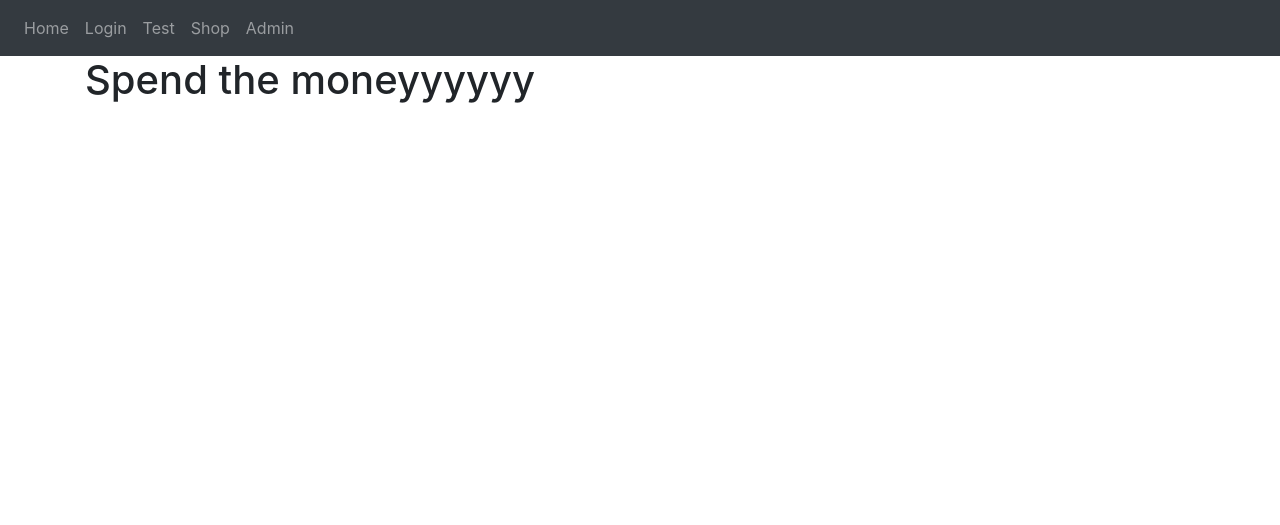
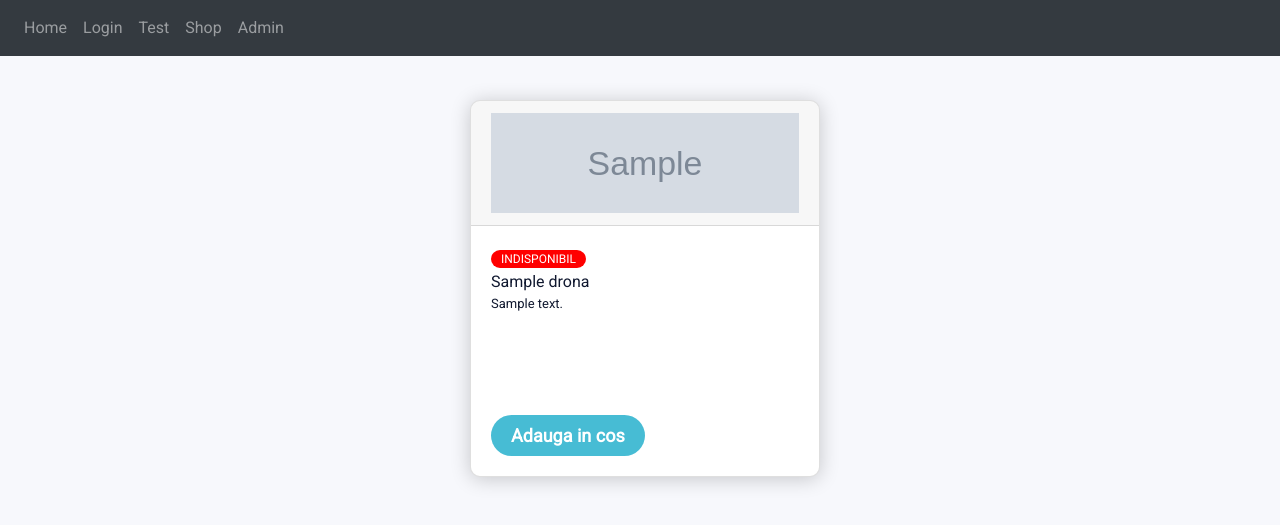
Before and after one commit to mihais137/aplicatietutorialpythonflask, a Python web app: template website/templates/shop.html in a window 1280 px wide. Shown: the top 525 px of the page. Run offline with Jinja, Linux system fonts and the light colour scheme; the template is opened without the code that fills it: most values are stand-ins (such as "Sample title", 1, 10 or a date in 2020); grey boxes marked "Sample" are stand-in pictures; some libraries are stand-ins or nearby versions.

Commit message:
+cod clasament si HTML shop si shop_cart

```diff
--- a/website/templates/shop.html
+++ b/website/templates/shop.html
@@ -1,6 +1,156 @@
-{% extends "base.html" %}
-{% block title %}Shop - DroWo 23{% endblock %}
+{% extends "base.html" %} {% block title %} Shop {% endblock %}
 
-{% block content %}
-    <h1>Spend the moneyyyyyy</h1>
+{% block content%}
+
+<br>
+{% for product in products: %}
+<div class="container">
+    <div class="card">
+      <div class="card-header">
+        <img src= {{Drona.image}} alt="rover" />
+      </div>
+      <div class="card-body">
+        <div class ="tags">
+        {%if Drona.stoc > 0:%}
+        <span class="tag tag-green"> Disponibil</span> <br>
+        {%else%}
+        <span class="tag tag-red"> Indisponibil</span> <br>
+        {%endif%}
+        </div>
+          {{Drona.name}}
+        </h4>
+        <p>
+          {{Drona.descriere}}
+        </p>
+        <div class="user">
+          <div class="user-info">
+            <form method = "POST">
+            <button class ="bn3637 bn36" name ='button' value = {{Drona.code}}> Adauga in cos</button>
+            </form>
+          </div>
+        </div>
+      </div>
+    </div>
+
+
+
+{% endfor %}
+
+
+<style>
+@import url("https://fonts.googleapis.com/css2?family=Roboto&display=swap");
+* {
+  box-sizing: border-box;
+}
+body {
+  /* display: flex; */
+  justify-content: center;
+  align-items: center;
+  margin: auto;
+  background-color: #f7f8fc;
+  font-family: "Roboto", sans-serif;
+  color: #10182f;
+}
+.container {
+  display: flex;
+  width: 400px;
+  justify-content: space-evenly;
+  flex-wrap: wrap;
+  padding-top: 10px;
+}
+.card {
+  margin:0%;
+  background-color: #fff;
+  border-radius: 10px;
+  box-shadow: 0 2px 20px rgba(0, 0, 0, 0.2);
+  overflow: hidden;
+  width: 350px;
+}
+.card-header img {
+  width: 100%;
+  height: 100px;
+  object-fit: cover;
+}
+.card-body {
+  display: flex;
+  flex-direction: column;
+  justify-content: center;
+  align-items: flex-start;
+  padding: 20px;
+  min-height: 250px;
+}
+.tag {
+  background: #cccccc;
+  border-radius: 50px;
+  font-size: 12px;
+  margin: 0;
+  color: #fff;
+  padding: 2px 10px;
+  text-transform: uppercase;
+  cursor: pointer;
+}
+.tag-teal {
+  background-color: #47bcd4;
+}
+
+.tag-red{
+  background-color: red;
+}
+
+.tag-green{
+  background-color: green;
+}
+
+
+.card-body p {
+  font-size: 13px;
+  margin: 0 0 40px;
+}
+.user {
+  display: flex;
+  margin-top: auto;
+}
+
+.user img {
+  border-radius: 50%;
+  width: 40px;
+  height: 40px;
+  margin-right: 10px;
+}
+.user-info h5 {
+  margin: 0;
+}
+.user-info small {
+  color: blue;
+}
+
+.bn3637 {
+  background-color: #47bcd4;
+  display: inline-flex;
+  align-items: center;
+  justify-content: center;
+  padding: 0.2rem 1rem;
+  font-family: "Roboto", sans-serif;
+  font-weight: 700;
+  font-size: 18px;
+  text-align: center;
+  text-decoration: none;
+  color: white;
+  backface-visibility: hidden;
+  border: 0.3rem solid transparent;
+  border-radius: 3rem;
+}
+
+.bn36 {
+  transition: transform 0.2s cubic-bezier(0.235, 0, 0.05, 0.95);
+}
+
+.bn36:hover {
+  transform: perspective(1px) scale3d(1.044, 1.044, 1) translateZ(0) !important;
+}
+
+</style>
+
+
+
 {% endblock%}
```
Also changed, not shown: website/clasament .py (added, +22 -0 lines), website/templates/shop_cart.html (added, +176 -0 lines).
